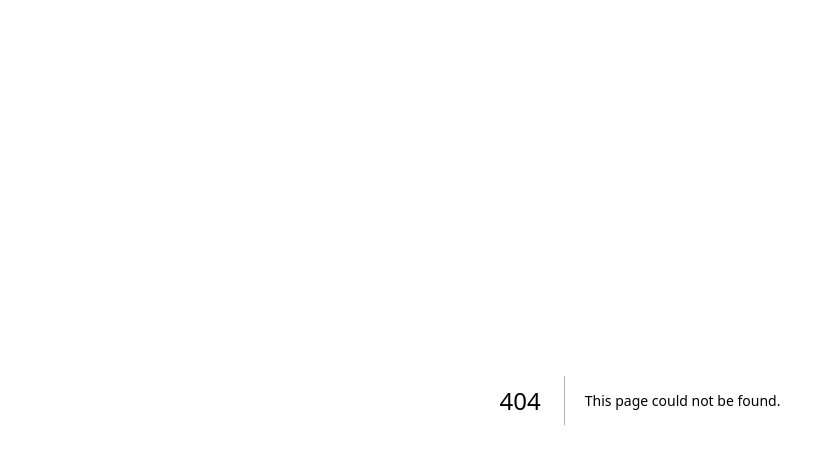
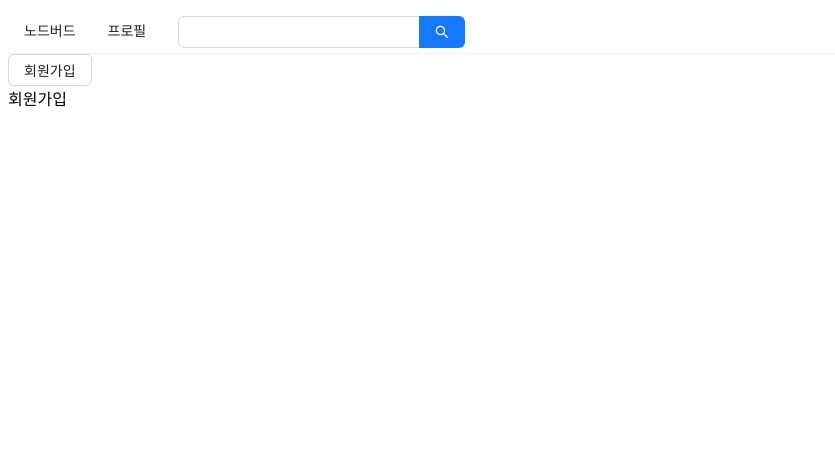
Before and after one commit to JayKst/edu-next-nodebird, a Next.js app in the folder front/: page /signup in a window 1280 px wide. Before the commit this address had no page. Shown: the top 464 px of the page, without its empty margins (0-835 px from the left). Built offline with nearby package versions, Linux system fonts and the light colour scheme.

Commit message:
1-5. 기본페이지 만들기

```diff
--- a/front/components/AppLayout.js
+++ b/front/components/AppLayout.js
@@ -1,16 +1,30 @@
 import React from 'react';
-import {Input, Menu} from "antd";
+import Link from 'next/link';
+import {Button, Input, Menu} from "antd";
 
 const AppLayout = ({children}) => {
     return(
     <div>
         <Menu mode="horizontal">
-            <Menu.Item key="home">노드버드</Menu.Item>
-            <Menu.Item key="profile">프로필</Menu.Item>
+            <Menu.Item key="home">
+                <Link href="/">
+                    노드버드
+                </Link>
+            </Menu.Item>
+            <Menu.Item key="profile">
+                <Link href="/profile">
+                    프로필
+                </Link>
+            </Menu.Item>
             <Menu.Item key="mail">
                 <Input.Search enterButton style={{verticalAlign: 'middle'}}/>
             </Menu.Item>
         </Menu>
+        <Link href="/signup">
+            <Button>
+                회원가입
+            </Button>
+        </Link>
         {children}
     </div>)
 }
--- a/front/pages/index.js
+++ b/front/pages/index.js
@@ -1,11 +1,9 @@
 import React from 'react';
-import Link from 'next/link';
 import AppLayout from "../components/AppLayout";
 const Home = () =>{
     return (
         <>
             <AppLayout>
-                <Link href="/about">about</Link>
                 <div>Hello, jkyang</div>
             </AppLayout>
         </>
--- /dev/null
+++ b/front/pages/signup.js
@@ -0,0 +1,13 @@
+import React from 'react';
+import AppLayout from "../components/AppLayout";
+
+const Signup = () => {
+    return (
+    <AppLayout>
+        <div>
+            회원가입
+        </div>
+    </AppLayout>
+    );
+}
+export default Signup;
```
Also changed, not shown: front/pages/about.js (deleted, +0 -7 lines), front/pages/profile.js (added, +11 -0 lines), front/pages/user/create.js (deleted, +0 -7 lines).
